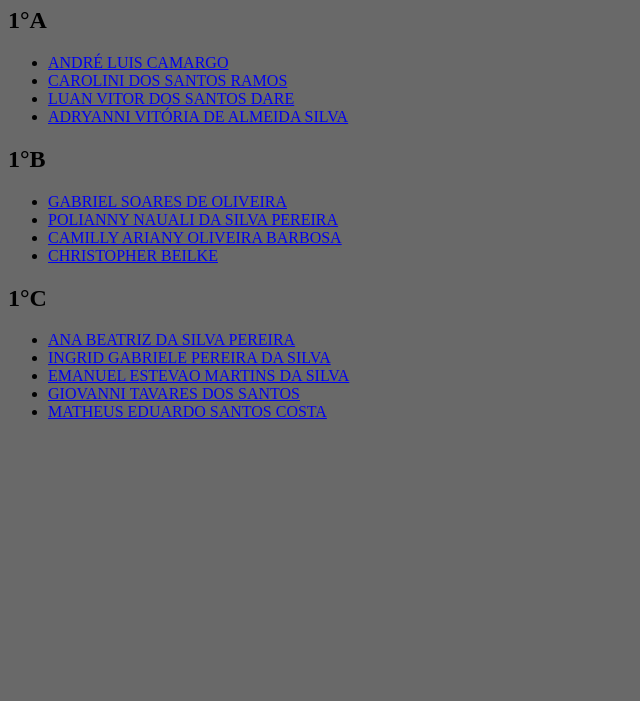
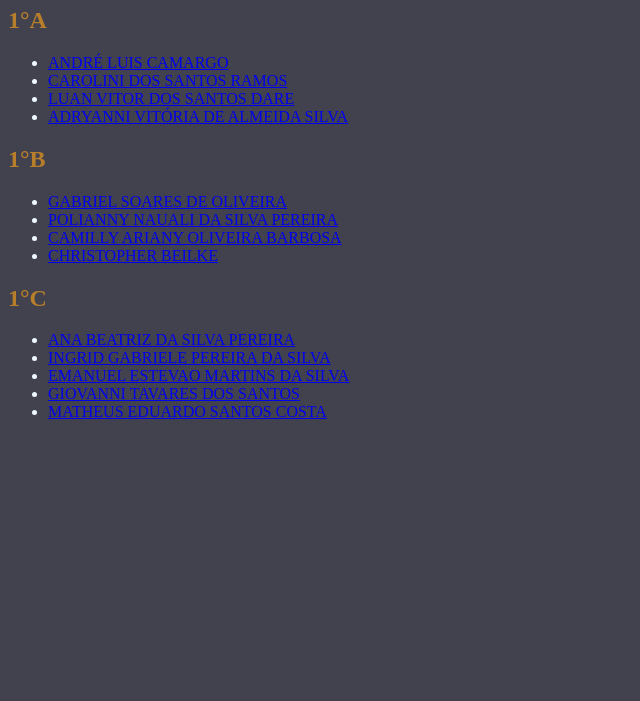
Before and after one commit to professorsch/Forma-oGE-Evaldo, a plain HTML site: page index.html in a window 1280 px wide. Shown: the part 99-800 px from the top of the page, without its empty margins (0-640 px from the left). Drawn offline with Linux system fonts and the light colour scheme.

Commit message:
text color

```diff
--- a/style.css
+++ b/style.css
@@ -1,3 +1,9 @@
 body{
-    background-color: dimgrey;
+    background-color: rgb(65, 66, 77);
 }
+h2{
+    color: rgba(212, 141, 35, 0.801);
+}
+ul li{
+    color: aliceblue;
+}
```
